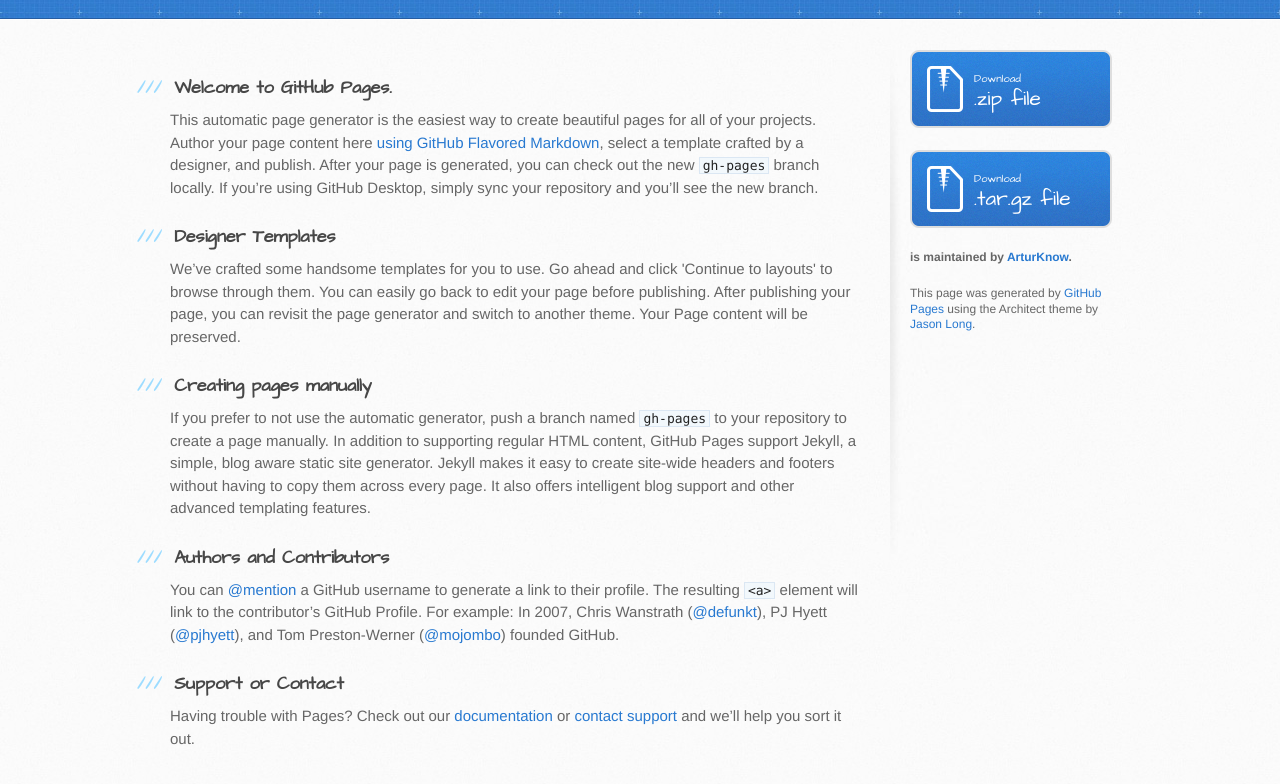
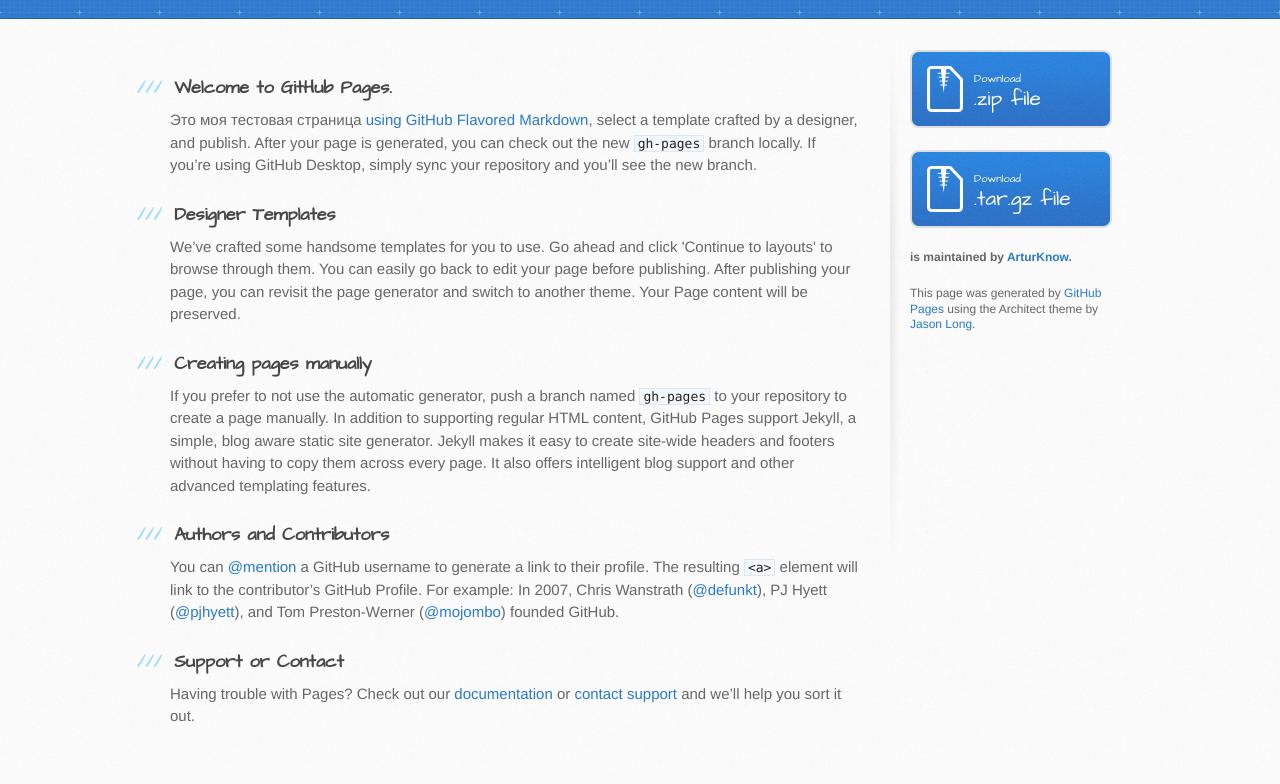
Before and after one commit to ArturKnow/testsite.or.com, a plain HTML site: page index.html in a window 1280 px wide. Shown: the part 148-932 px from the top of the page. Drawn offline with Linux system fonts and the light colour scheme.

Commit message:
Update index.html

```diff
--- a/index.html
+++ b/index.html
@@ -31,7 +31,7 @@
           <h3>
 <a id="welcome-to-github-pages" class="anchor" href="#welcome-to-github-pages" aria-hidden="true"><span aria-hidden="true" class="octicon octicon-link"></span></a>Welcome to GitHub Pages.</h3>
 
-<p>This automatic page generator is the easiest way to create beautiful pages for all of your projects. Author your page content here <a href="https://guides.github.com/features/mastering-markdown/">using GitHub Flavored Markdown</a>, select a template crafted by a designer, and publish. After your page is generated, you can check out the new <code>gh-pages</code> branch locally. If you’re using GitHub Desktop, simply sync your repository and you’ll see the new branch.</p>
+<p>Это моя тестовая страница <a href="https://guides.github.com/features/mastering-markdown/">using GitHub Flavored Markdown</a>, select a template crafted by a designer, and publish. After your page is generated, you can check out the new <code>gh-pages</code> branch locally. If you’re using GitHub Desktop, simply sync your repository and you’ll see the new branch.</p>
 
 <h3>
 <a id="designer-templates" class="anchor" href="#designer-templates" aria-hidden="true"><span aria-hidden="true" class="octicon octicon-link"></span></a>Designer Templates</h3>
```
